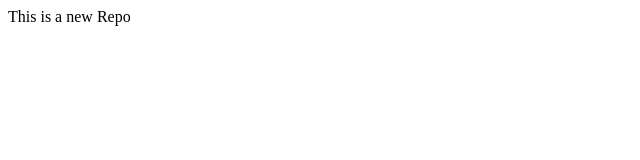
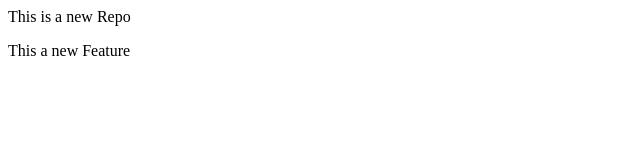
Before and after one commit to salviarya39-cpu/LocalRepo, a plain HTML site: page index.html in a window 1280 px wide. Shown: the full height of the page, 0-640 px from the left. Drawn offline with Linux system fonts and the light colour scheme.

Commit message:
Add new features

```diff
--- a/index.html
+++ b/index.html
@@ -1 +1,2 @@
 <p> This is a new Repo<p>
+<p>This a new Feature <p>
```
